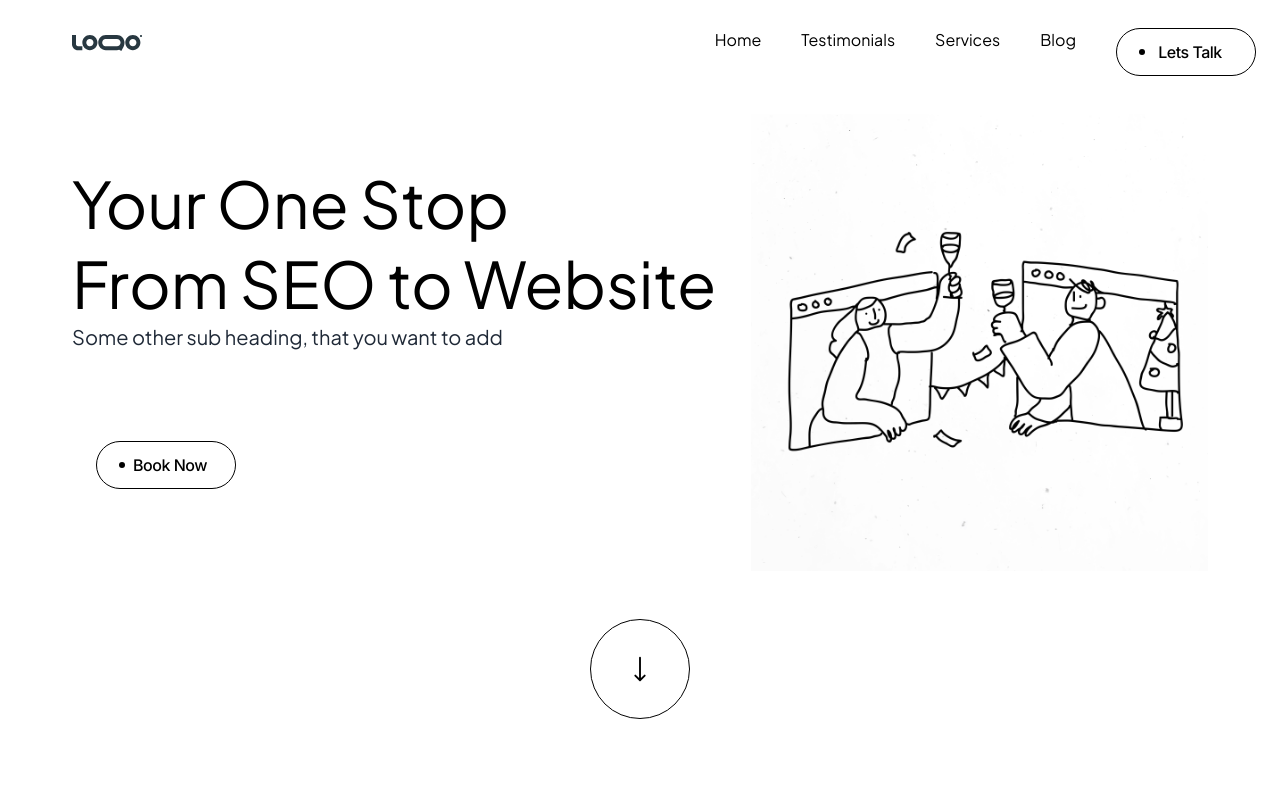
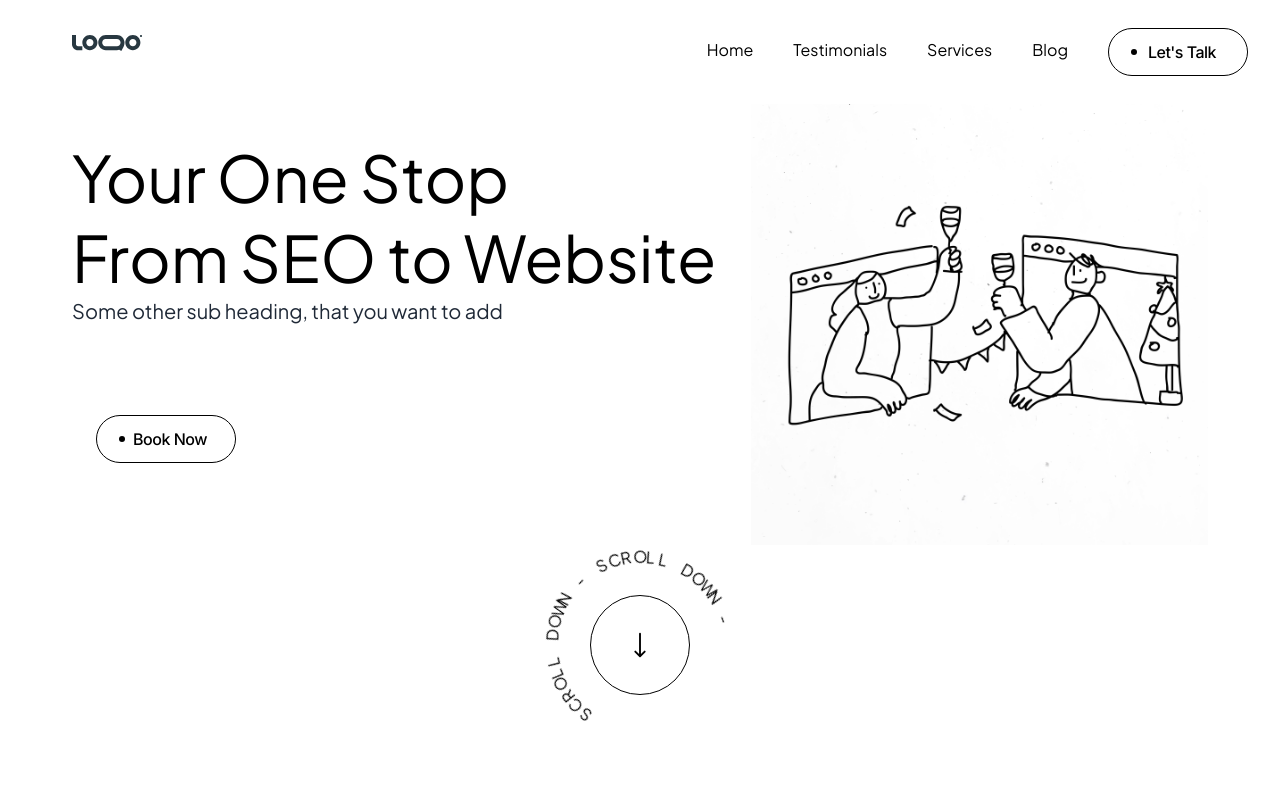
Before and after one commit to benedicti0n/Growceev, a Next.js app in the folder growceev/: page / in a window 1280 px wide. Shown: the top 800 px of the page. Built offline with nearby package versions, Linux system fonts and the light colour scheme.

Commit message:
Update - Finally completed the text revolving scroll down button.

```diff
--- /dev/null
+++ b/growceev/src/common/ScrollBtn.jsx
@@ -0,0 +1,31 @@
+import React, { useEffect } from 'react';
+import { HiArrowLongDown } from "react-icons/hi2";
+import styles from "./ScrollBtn.module.scss";
+import Script from 'next/script';
+
+function ScrollBtn() {
+
+    useEffect(() => {
+        const text = document.querySelector(`.${styles.text} p`);
+        text.innerHTML = text.innerText.split("").map(
+          (char, i) =>
+            `<span style="transform:rotate(${i * 8.3}deg)">${char}</span>`
+        ).join('');
+      }, []);
+
+  return (
+    <>
+    <div className={styles.circle}>
+        <div className={styles.text}>
+            <p>SCROLL DOWN - SCROLL DOWN - </p>
+        </div>
+        <div className='cursor-pointer border border-black rounded-full w-[100px] h-[100px] flex justify-center items-center'>
+            <HiArrowLongDown size={30}/>
+        </div>
+    </div>
+
+    </>
+  )
+}
+
+export default ScrollBtn
--- /dev/null
+++ b/growceev/src/common/ScrollBtn.module.scss
@@ -0,0 +1,33 @@
+.circle{
+    position: relative;
+    width: 200px;
+    height: 200px;
+    // background: red;
+    border-radius: 50%;
+    display: flex;
+    justify-content: center;
+    align-items: center;
+}
+
+.text{
+    width: 100%;
+    height: 100%;
+    position: absolute;
+    animation: anim 10s linear infinite;
+}
+
+@keyframes anim{
+    0% {
+        transform: rotate(0deg);
+    }
+    100%{
+        transform: rotate(360deg);
+    }
+}
+
+.text span{
+    position: absolute;
+    left: 50%;
+    font-size: 1rem;
+    transform-origin: 0 100px;
+}
--- a/growceev/src/components/Navbarr.jsx
+++ b/growceev/src/components/Navbarr.jsx
@@ -17,6 +17,8 @@ function Navbarr() {
         </clipPath>
         </defs>
         </svg>
+
+      <div className='md:flex gap-10 flex items-center justify-center'>
 
         <ul className='md:flex gap-10 hidden'>
 
@@ -49,10 +51,12 @@ function Navbarr() {
             <HiArrowLongRight size={25}/>
             </div> */}
 
-            <div className='cursor-pointer'>
-              <Button name={"Lets Talk"} color={"black"}/>
-            </div>
+
         </ul>
+        <div className='cursor-pointer mr-2'>
+          <Button name={"Let's Talk"} color={"black"}/>
+        </div>
+      </div>
 
     </div>
   )
--- a/growceev/src/components/PageOne.jsx
+++ b/growceev/src/components/PageOne.jsx
@@ -1,10 +1,10 @@
 'use client'
 
 import Button from '@/common/Button';
+import ScrollBtn from '@/common/ScrollBtn';
 import Link from 'next/link';
 import React from 'react'
 import { HiArrowLongRight } from "react-icons/hi2";
-import { HiArrowLongDown } from "react-icons/hi2";
 
 
 function PageOne() {
@@ -25,13 +25,12 @@ function PageOne() {
             </div>
             <img src="/sideImg.jpeg" alt="sideImg" className="w-[457px] h-[457px] hidden md:flex" />
         </div>
-
-        <div className='mt-12 cursor-pointer border border-black rounded-full w-[100px] h-[100px] flex justify-center items-center'>
-          <Link href="#testimonials">
+      <Link href="#testimonials">
+        {/* <div className='mt-12 cursor-pointer border border-black rounded-full w-[100px] h-[100px] flex justify-center items-center'>
             <HiArrowLongDown size={30}/>
-          </Link>
-
-        </div>
+        </div> */}
+        <ScrollBtn />
+      </Link>
     </div>
   )
 }
```
